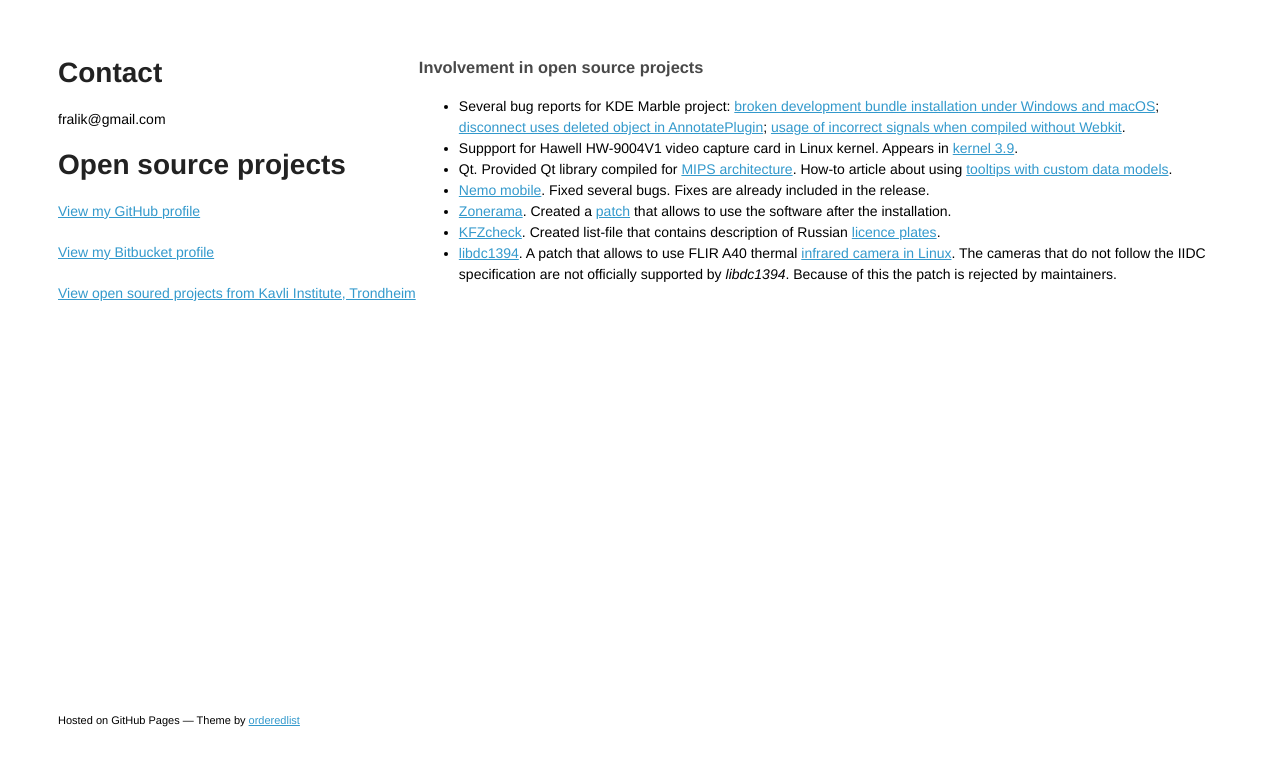
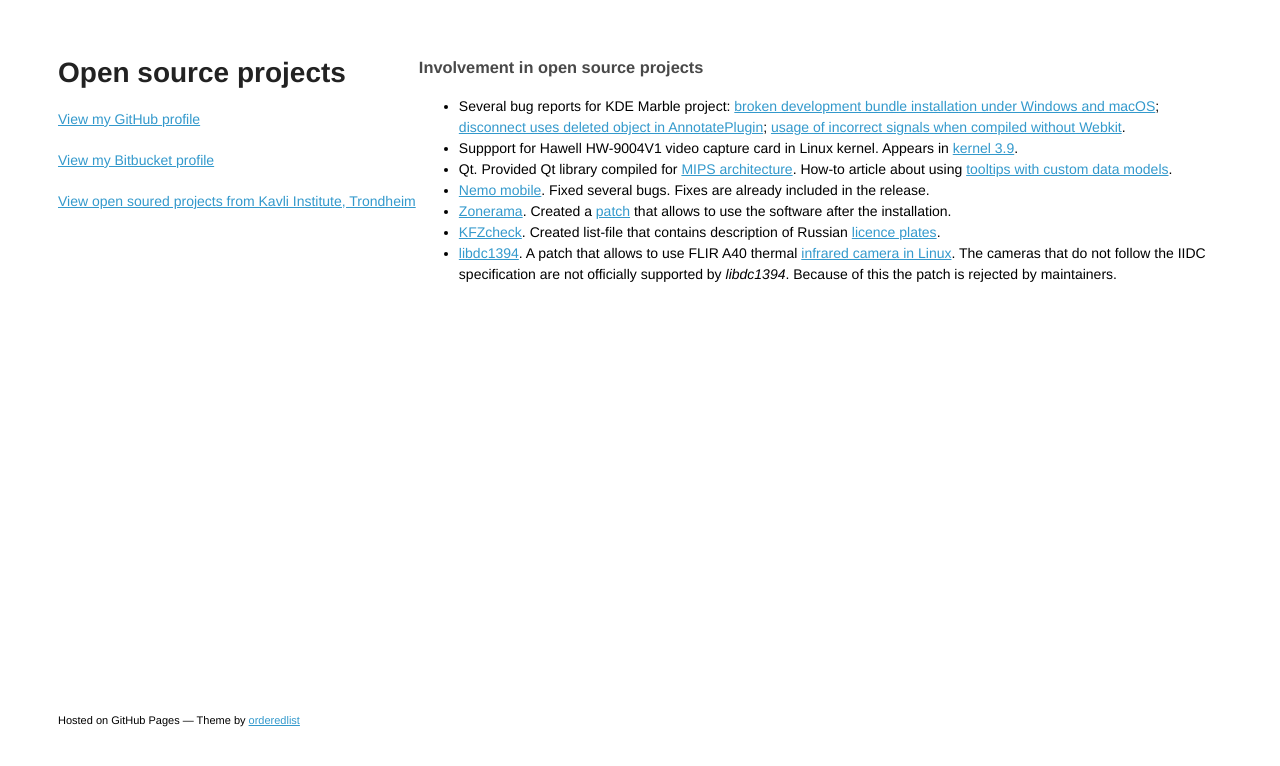
Before and after one commit to fralik/fralik.github.com, a plain HTML site: page index.html in a window 1280 px wide. Drawn offline with Linux system fonts and the light colour scheme; a web font is replaced by a local one.

Commit message:
Update index.html

```diff
--- a/index.html
+++ b/index.html
@@ -15,8 +15,6 @@
   <body>
     <div class="wrapper">
       <header>
-        <h1>Contact</h1>
-        <p>fralik@gmail.com</p>
         <h1>Open source projects</h1>
         <p></p>
         <p class="view"><a href="https://github.com/fralik">View my GitHub profile</a></p>
```
